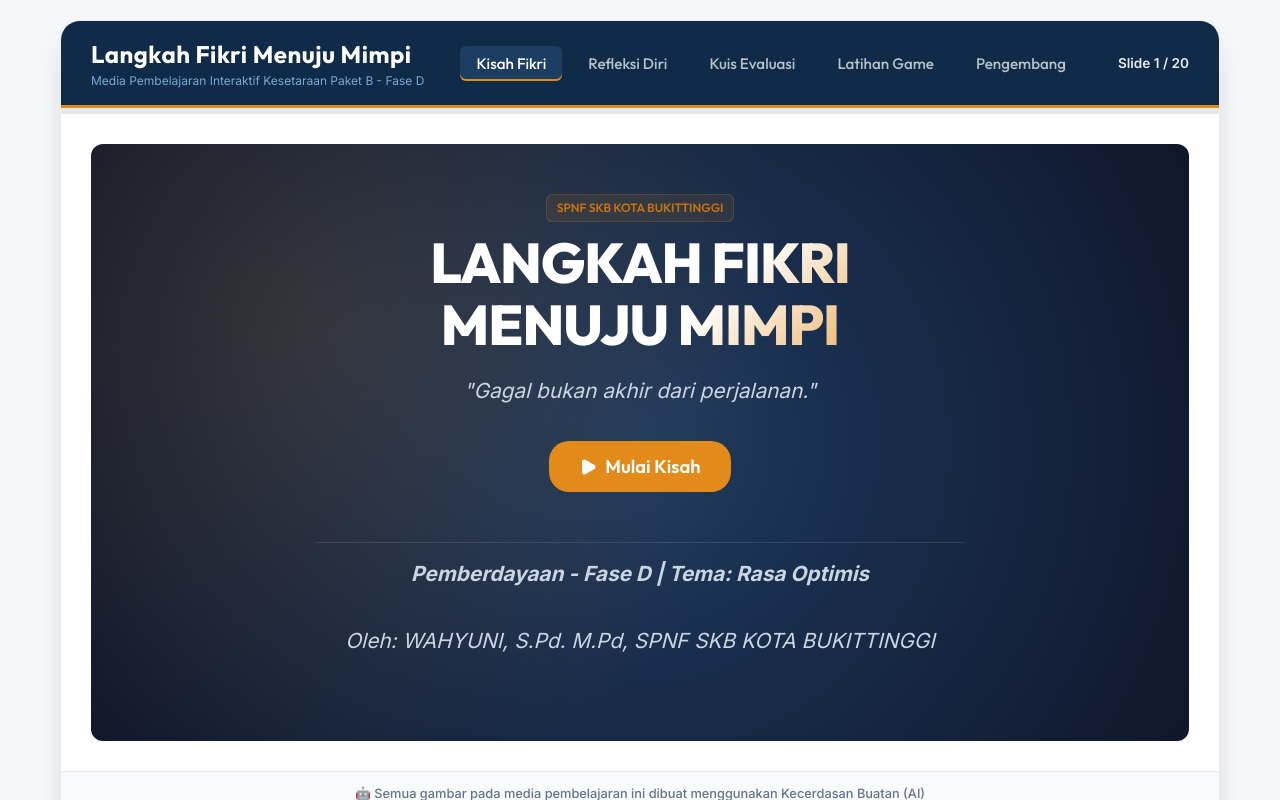
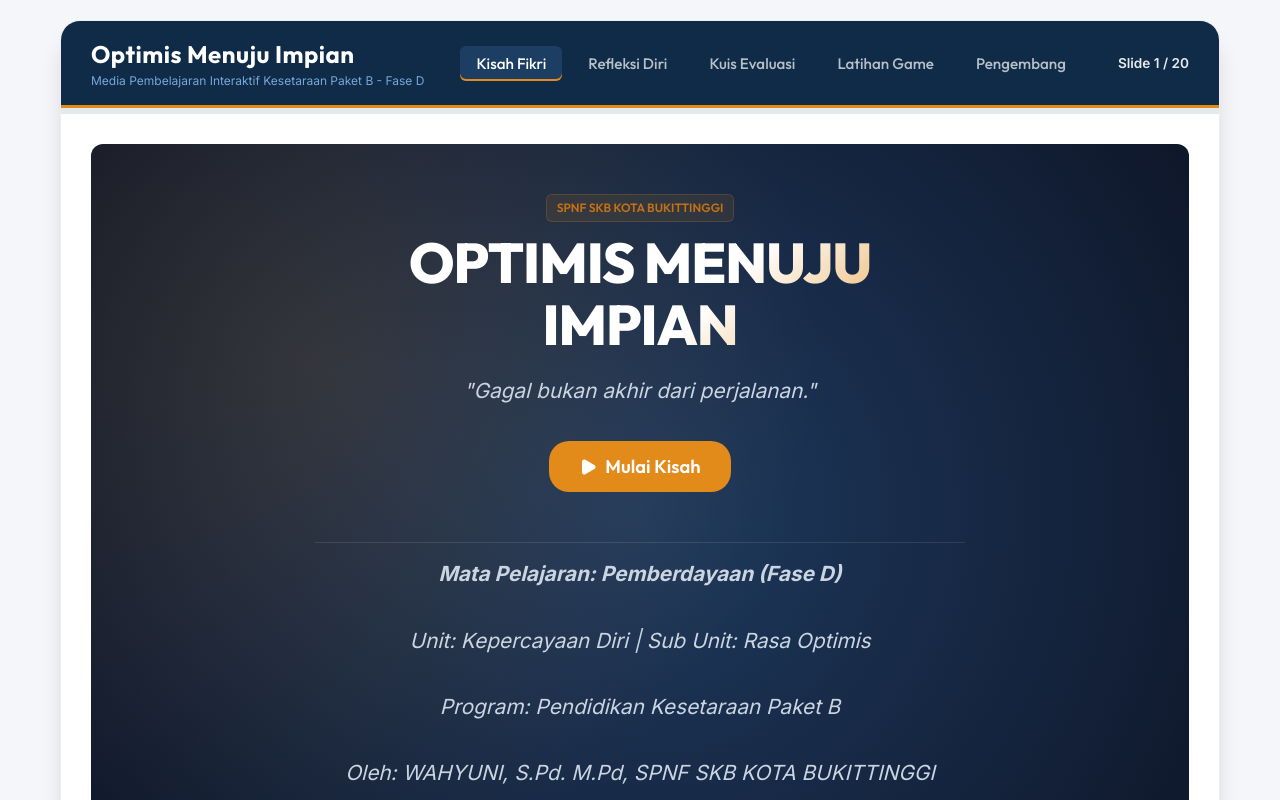
Before and after one commit to alfsykr/storyboard, a React (Vite) app: page / in a window 1280 px wide. Shown: the top 800 px of the page. Built offline with nearby package versions, Linux system fonts and the light colour scheme.

Commit message:
Update title to 'Optimis Menuju Impian' in index.html, navbar, and cover slide, and update cover metadata

```diff
--- a/index.html
+++ b/index.html
@@ -3,7 +3,7 @@
   <head>
     <meta charset="UTF-8" />
     <meta name="viewport" content="width=device-width, initial-scale=1.0" />
-    <title>Langkah Fikri Menuju Mimpi - Media Pembelajaran Interaktif</title>
+    <title>Optimis Menuju Impian - Media Pembelajaran Interaktif</title>
     <meta name="description" content="Media Pembelajaran Interaktif (MPI) Pemberdayaan - Fase D Program Pendidikan Kesetaraan Paket B SPNF SKB Kota Bukittinggi. Menumbuhkan rasa optimisme dan percaya diri." />
   </head>
   <body>
--- a/src/App.jsx
+++ b/src/App.jsx
@@ -250,7 +250,7 @@ export default function App() {
       {/* Top Navbar */}
       <header className="navbar-edu">
         <div className="nav-brand">
-          <h1>Langkah Fikri Menuju Mimpi</h1>
+          <h1>Optimis Menuju Impian</h1>
           <div className="nav-sub">Media Pembelajaran Interaktif Kesetaraan Paket B - Fase D</div>
         </div>
 
@@ -311,7 +311,7 @@ export default function App() {
             <div className="cover-bg-art"></div>
             <div className="cover-content">
               <div className="badge-title">SPNF SKB KOTA BUKITTINGGI</div>
-              <h1>LANGKAH FIKRI MENUJU MIMPI</h1>
+              <h1>OPTIMIS MENUJU IMPIAN</h1>
               <p>"Gagal bukan akhir dari perjalanan."</p>
 
               <div style={{ display: 'flex', justifyContent: 'center', gap: '15px', marginTop: '20px' }}>
@@ -321,8 +321,10 @@ export default function App() {
               </div>
 
               <div className="metadata-footer">
-                <p><strong>Pemberdayaan - Fase D | Tema: Rasa Optimis</strong></p>
-                <p>Oleh: WAHYUNI, S.Pd. M.Pd, SPNF SKB KOTA BUKITTINGGI</p>
+                <p><strong>Mata Pelajaran: Pemberdayaan (Fase D)</strong></p>
+                <p>Unit: Kepercayaan Diri | Sub Unit: Rasa Optimis</p>
+                <p>Program: Pendidikan Kesetaraan Paket B</p>
+                <p style={{ marginTop: '5px' }}>Oleh: WAHYUNI, S.Pd. M.Pd, SPNF SKB KOTA BUKITTINGGI</p>
               </div>
             </div>
           </div>
```
